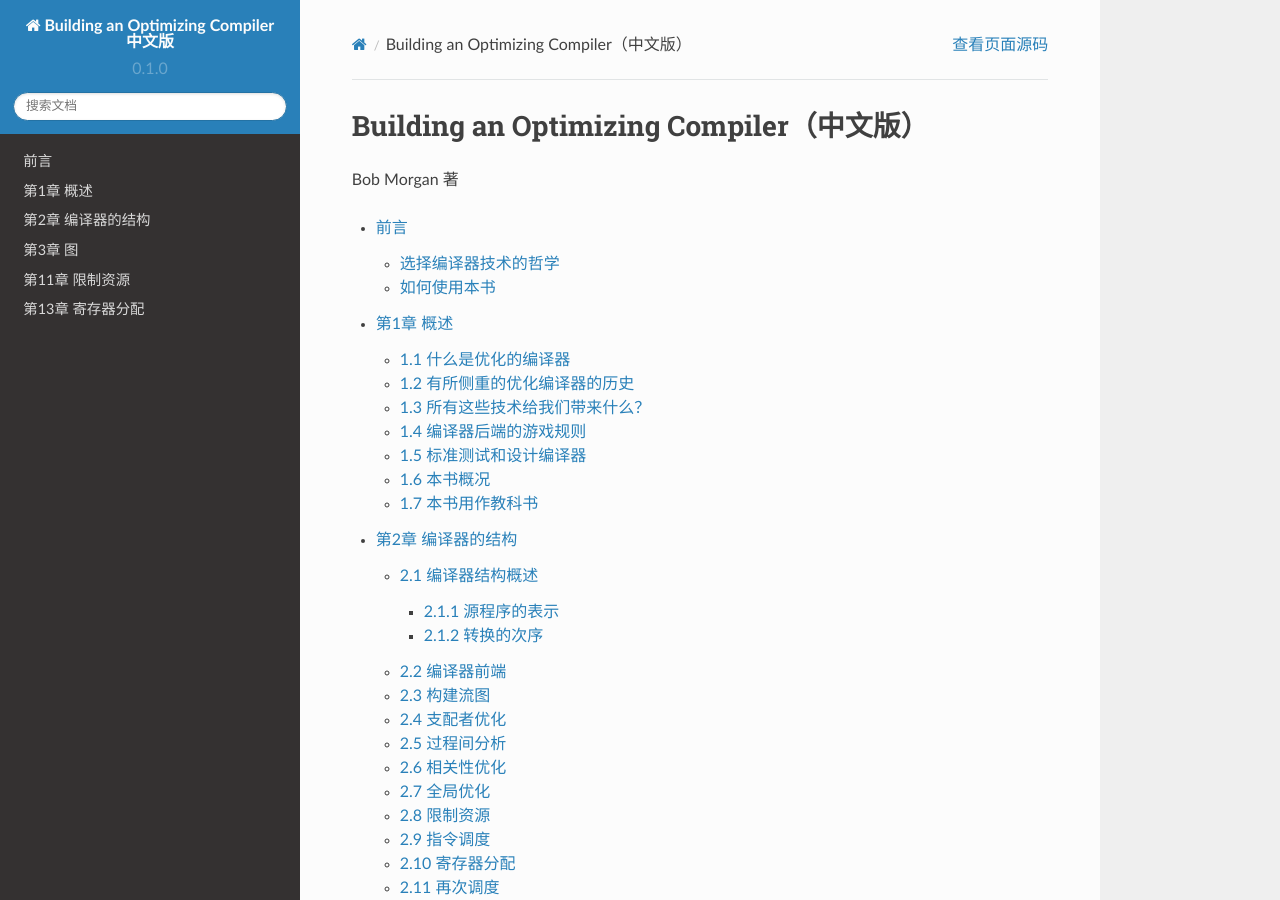
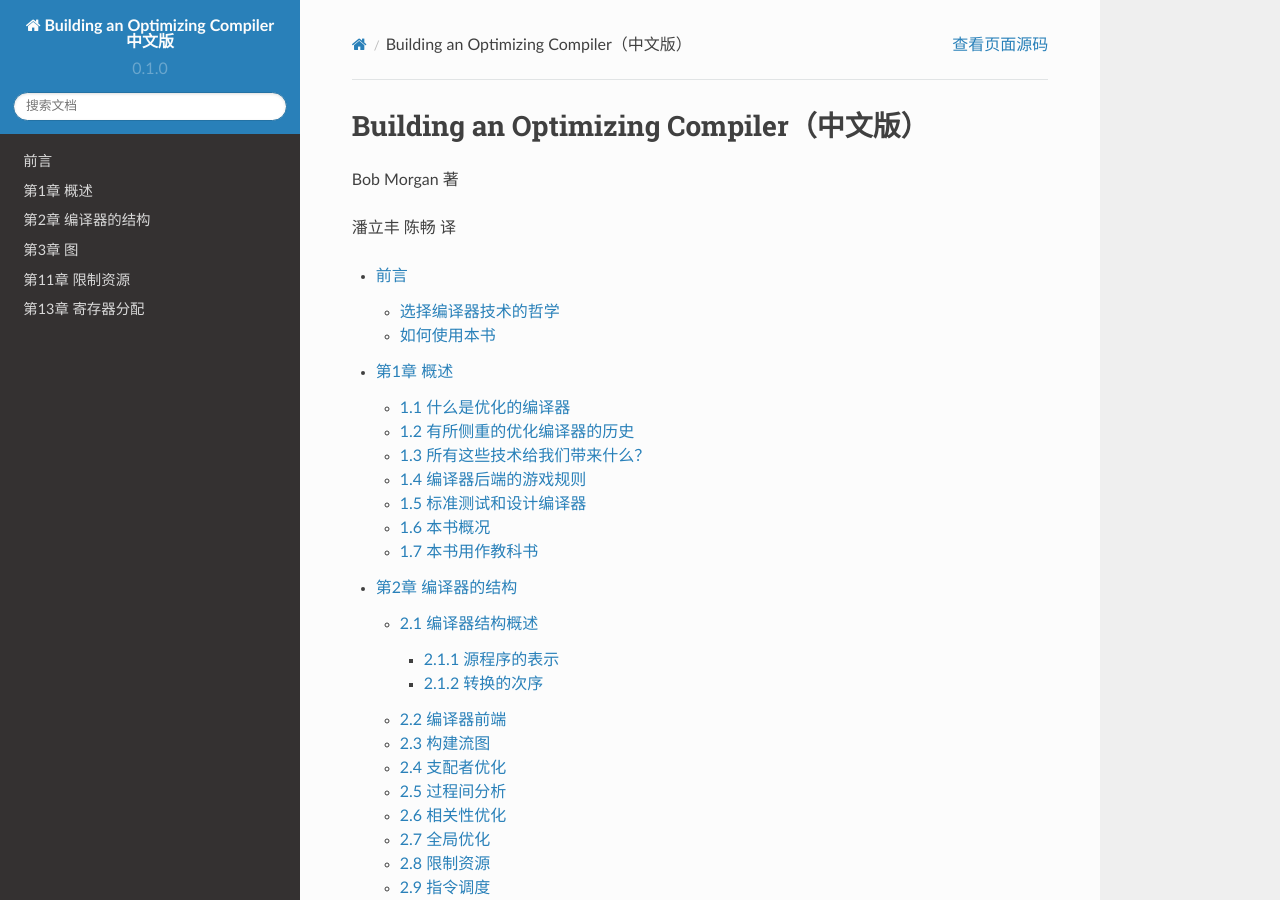
Before and after one commit to Jason2013/boc-chinese-text, a Sphinx documentation site: the page built from docs/source/index.rst, in a window 1280 px wide and 900 px high. Built offline with Sphinx 7.4.7 and the Read the Docs theme 2.0.0, drawn with Linux system fonts in a browser that asks for light colours.

Commit message:
Update translators.

```diff
--- a/docs/source/index.rst
+++ b/docs/source/index.rst
@@ -10,6 +10,8 @@ Building an Optimizing Compiler（中文版）
 =============================================
 
 Bob Morgan 著
+
+潘立丰 陈畅 译
 
 
 
```
